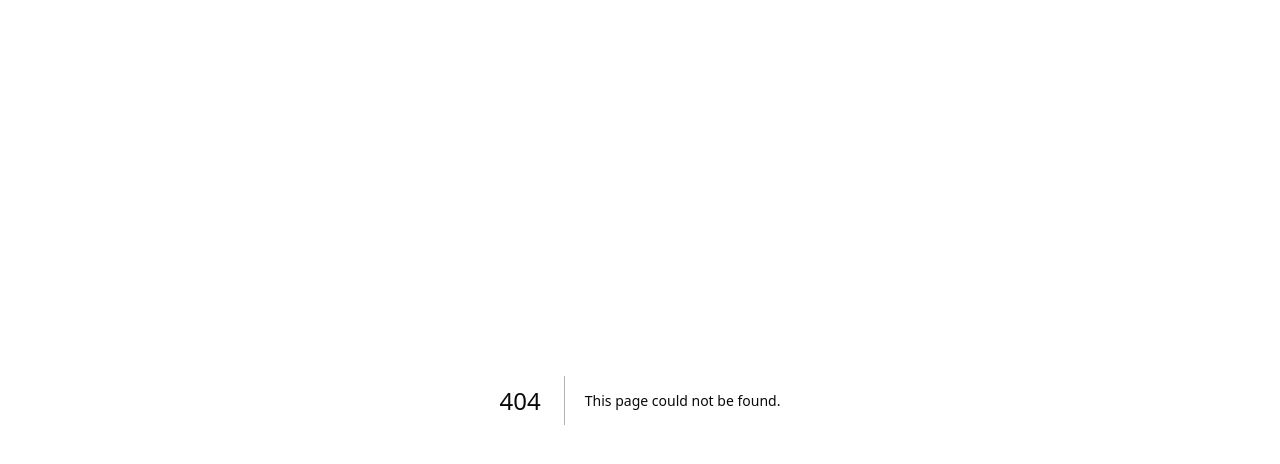
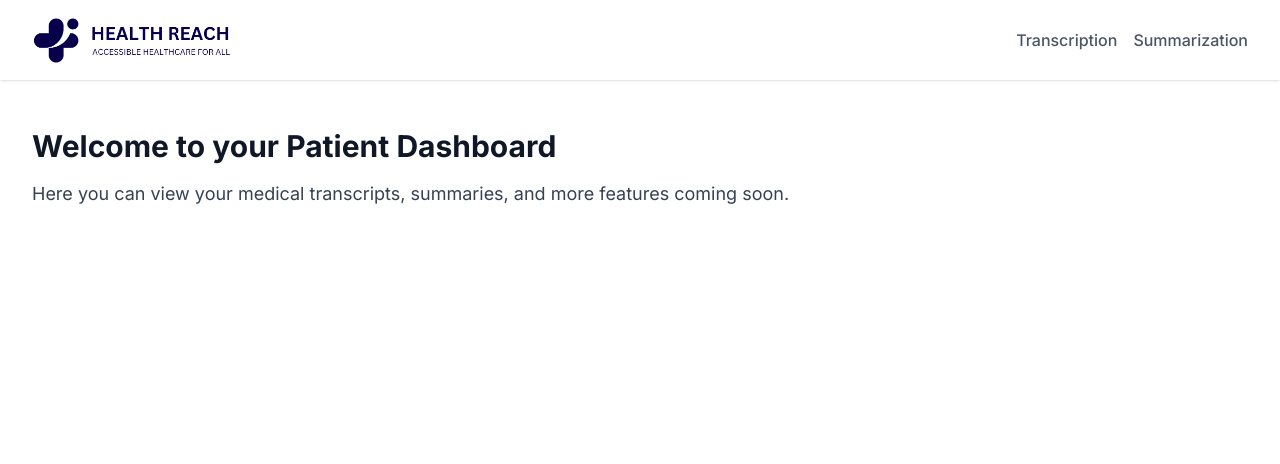
Before and after one commit to dantgw/next_super_ai, a Next.js app in the folder frontend/: page /patient-dashboard in a window 1280 px wide. Before the commit this address had no page. Shown: the top 464 px of the page. Built offline with nearby package versions, Linux system fonts and the light colour scheme.

Commit message:
Added patient dashboard

```diff
--- /dev/null
+++ b/frontend/src/app/patient-dashboard/page.tsx
@@ -0,0 +1,37 @@
+import { Navigation } from "../../components/Navigation";
+import Image from "next/image";
+
+export default function PatientDashboardPage() {
+  return (
+    <div className="min-h-screen bg-white">
+      <header className="bg-white shadow">
+        <div className="max-w-7xl h-20 mx-auto py-6 px-4 sm:px-6 lg:px-8">
+          <div className="flex h-full justify-between items-center">
+            <div className="relative">
+              <Image
+                src="/health-reach-logo.png"
+                alt="Health Reach Logo"
+                height={48}
+                width={200}
+                priority
+                className="object-contain"
+              />
+            </div>
+            <Navigation />
+          </div>
+        </div>
+      </header>
+      <main className="max-w-7xl mx-auto py-6 sm:px-6 lg:px-8">
+        <div className="px-4 py-6 sm:px-0">
+          <h1 className="text-3xl font-bold text-gray-900 mb-4">
+            Welcome to your Patient Dashboard
+          </h1>
+          <p className="text-lg text-gray-700">
+            Here you can view your medical transcripts, summaries, and more
+            features coming soon.
+          </p>
+        </div>
+      </main>
+    </div>
+  );
+}
```
